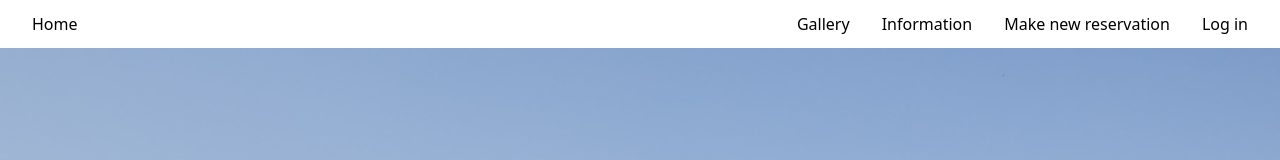
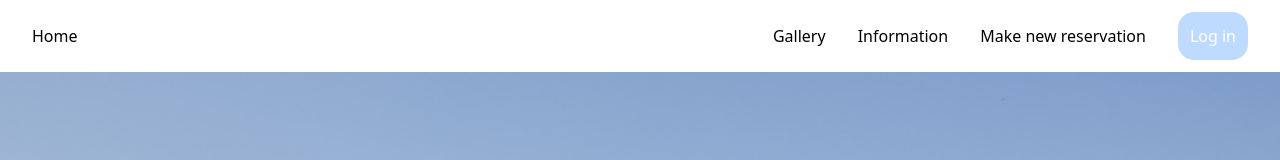
Before and after one commit to manje22/OARWA-zavrsni, a React (Vite) app in the folder front-end/: page /gallery in a window 1280 px wide. Shown: the top 160 px of the page. Built offline with nearby package versions, Linux system fonts and the light colour scheme; no server answers.

Commit message:
added styling

```diff
--- a/front-end/src/Layout/LayoutComponents/Navbar.jsx
+++ b/front-end/src/Layout/LayoutComponents/Navbar.jsx
@@ -21,7 +21,7 @@ function NavBar() {
             <Link to={"/newreservation"}>Make new reservation</Link>
           </li>
           {currentUser === null ? (
-            <Link to={"/login"}>Log in</Link>
+            <Link to={"/login"} className="bg-blue-200 text-white rounded-2xl p-3 hover:bg-blue-400">Log in</Link>
           ) : (
             <LogOutButton></LogOutButton>
           )}
--- a/front-end/src/pages/Payment.jsx
+++ b/front-end/src/pages/Payment.jsx
@@ -4,7 +4,7 @@ import { Link, useLocation, useNavigate } from "react-router";
 import paymentValidation from "../utils/paymentValidation";
 import { makeNewRes } from "../services/ReservationServices";
 
-function Payment({ total }) {
+function Payment() {
   const location = useLocation();
   const {reservationData} = location.state
 
@@ -44,7 +44,6 @@ function Payment({ total }) {
     <div>
       <div className="p-10">
         <h1 className="text-5xl">Payment Details</h1>
-        <p className="text-3xl mt-10 mb-16">Total: {total}</p>
       </div>
       <div>
         <form className="flex flex-col items-center gap-5 text-2xl border border-black rounded-2xl w-fit m-auto p-10">
@@ -66,7 +65,7 @@ function Payment({ total }) {
             className="border-2"
             required
           ></input>
-          <div>
+          <div className="flex gap-10">
             <input
               type="number"
               name="expMonth"
@@ -106,7 +105,7 @@ function Payment({ total }) {
         </form>
         {error && (
           <div>
-            <p>{error}</p>
+            <p className="text-red-500 border-2 w-fit m-auto mt-8 mb-8 rounded-2xl p-2 shadow-red-800 shadow-sm">{error}</p>
           </div>
         )}
       </div>
```
